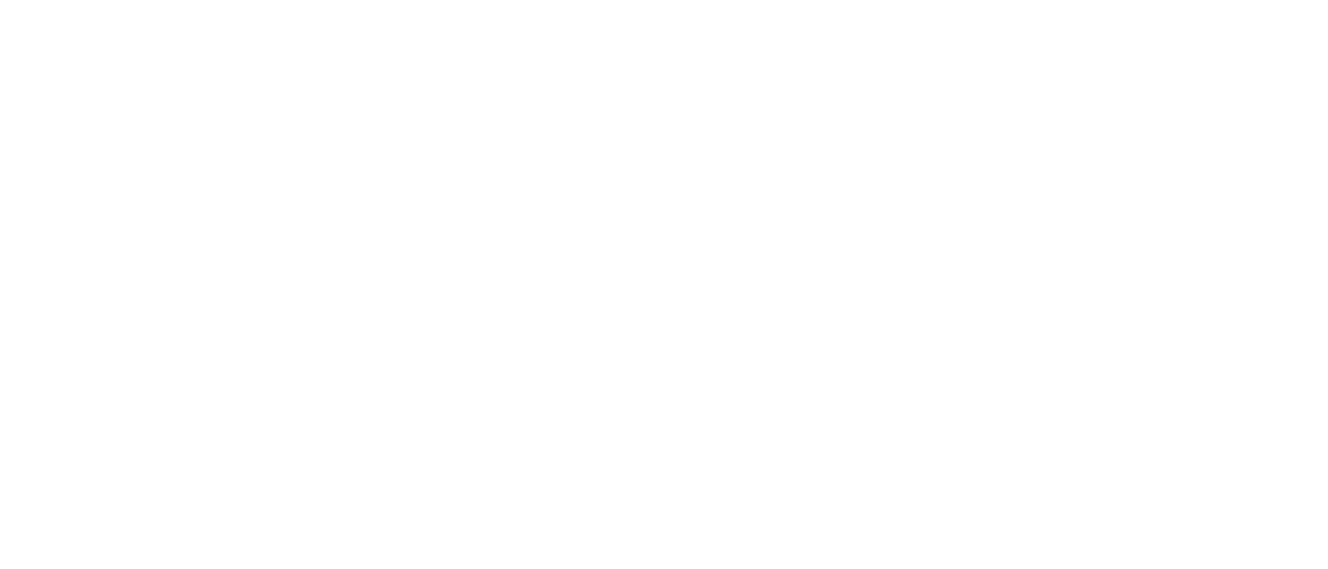
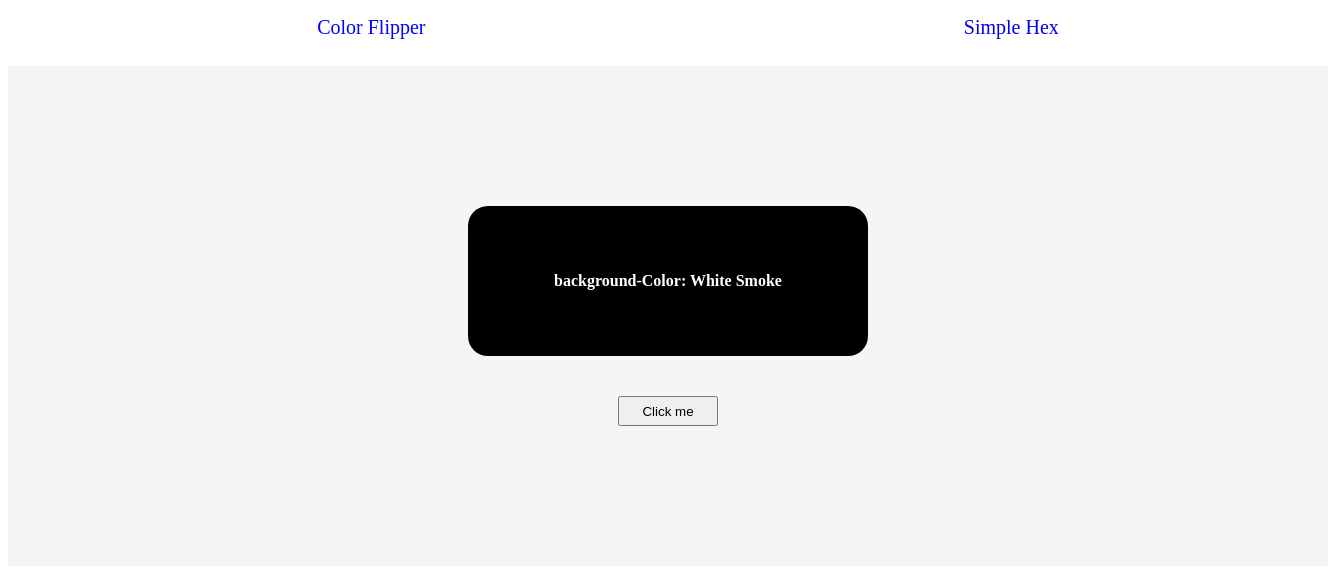
Before and after one commit to Muhammad-Hamza-Tahir/Color-Flipper, a plain HTML site: page hex.html in a window 1280 px wide. Shown: the whole page, 1328 px wide, since content can reach past the window. Drawn offline with Linux system fonts and the light colour scheme.

Commit message:
Update hex.html

```diff
--- a/hex.html
+++ b/hex.html
@@ -4,9 +4,49 @@
     <meta charset="UTF-8">
     <meta http-equiv="X-UA-Compatible" content="IE=edge">
     <meta name="viewport" content="width=device-width, initial-scale=1.0">
-    <title>Document</title>
+    <title>Color Flipper</title>
+
+    <link rel="stylesheet" href="style.css">
 </head>
 <body>
 
+       <nav class="nav">
+           <ul class="list">
+               <li>Color Flipper</li>
+               <li>
+                   <a href="index.html">Simple </a>
+                   <a href="hex.html"> Hex </a>
+               </li>
+           </ul>
+       </nav>
+
+       <main class="main1" id="selectColors">
+               <div class="background">
+                     <h4>background-Color: <span class="color">White Smoke</span></h4>
+               </div>
+               <div>
+               <button id="btn">Click me</button>
+            </div>
+       </main>
+
+
+
+
+
+
+
+
+
+
+     <!-- <button id="btn">Change Color</button> -->
+
+
+
+
+
+
+
+     <script src="custom.js"></script>
+
 </body>
 </html>
```
